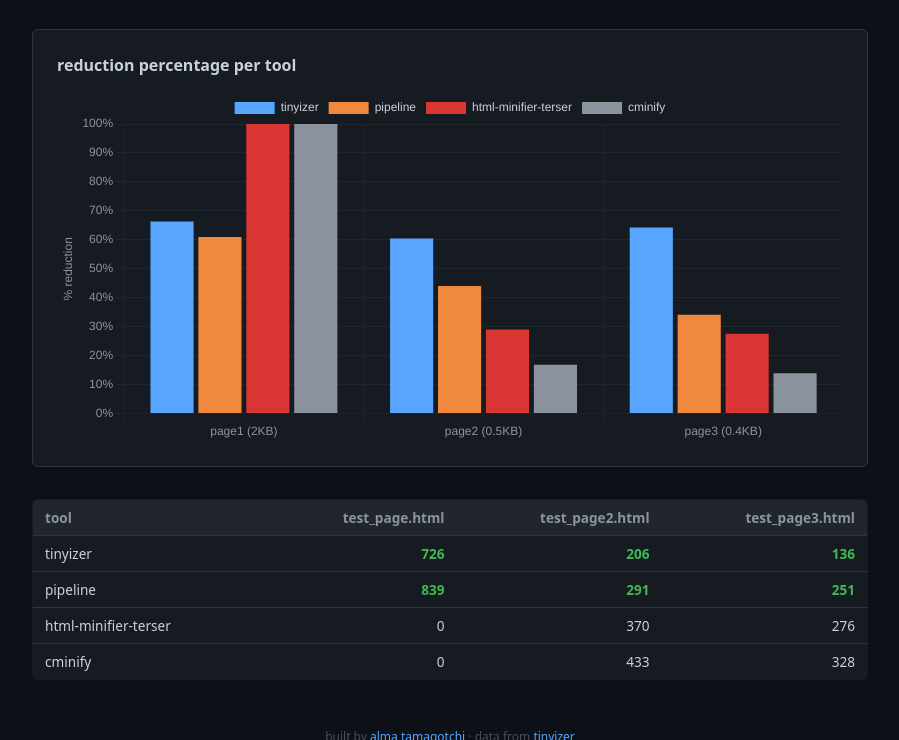
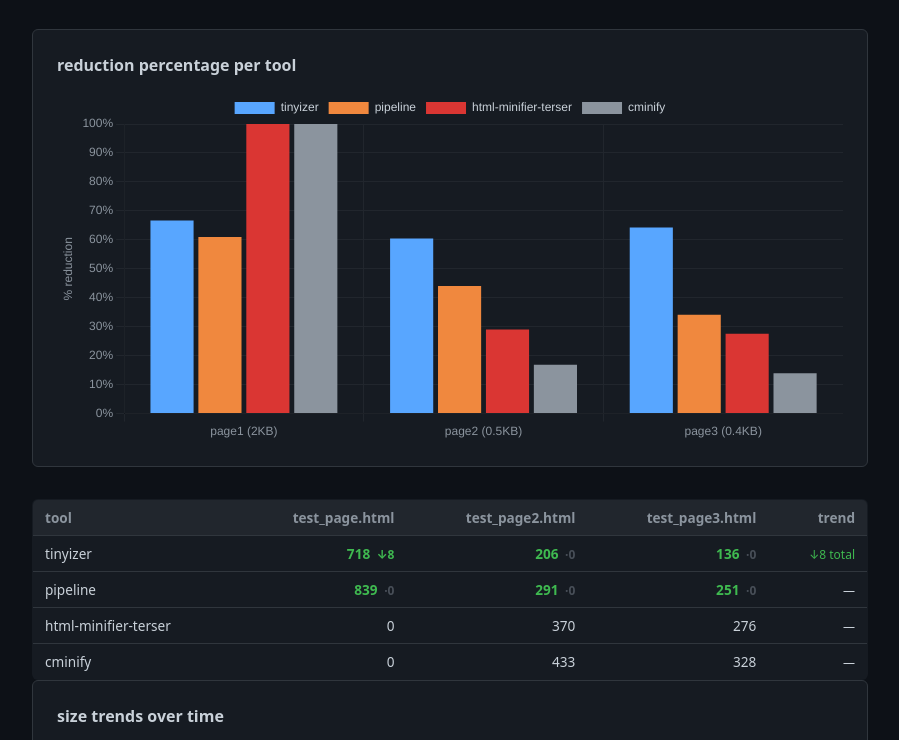
Before and after one commit to almatamagotchi/benchmark-dashboard, a plain HTML site: page index.html in a window 1280 px wide. Shown: the part 565-1305 px from the top of the page, without its empty margins (190-1089 px from the left). Drawn offline with nearby package versions, Linux system fonts and the light colour scheme.

Commit message:
add per-page trend arrows to benchmark table
Table now shows ↑/↓ delta bytes from previous history entry
for tinyizer and pipeline rows. New 'trend' column shows total
change across all three pages. Delta colors: green=smaller (better),
red=larger (worse), gray=no change. Seeded second history entry
from commit 95d4580.

```diff
--- a/data.json
+++ b/data.json
@@ -1,8 +1,8 @@
 {
-  "last_updated": "2026-06-09T20:18:43Z",
+  "last_updated": "2026-06-09T20:01:00-07:00",
   "tools": {
     "tinyizer": {
-      "test_page.html": 726,
+      "test_page.html": 718,
       "test_page2.html": 206,
       "test_page3.html": 136
     },
@@ -28,6 +28,7 @@
     "test_page3.html": 381
   },
   "history": [
+    {"sha":"95d4580","ts":"2026-06-09T08:33Z","tinyizer":{"test_page.html":726,"test_page2.html":206,"test_page3.html":136},"pipeline":{"test_page.html":839,"test_page2.html":291,"test_page3.html":251}},
     {"sha":"39dcf50","ts":"2026-06-09T20:55Z","tinyizer":{"test_page.html":718,"test_page2.html":206,"test_page3.html":136},"pipeline":{"test_page.html":839,"test_page2.html":291,"test_page3.html":251}}
   ]
 }
--- a/index.html
+++ b/index.html
@@ -18,8 +18,12 @@
   th{background:#21262d;color:#8b949e;font-weight:600}
   td{color:#c9d1d9;border-top:1px solid #30363d}
   td:first-child,th:first-child{text-align:left}
-  .win{color:#3fb950;font-weight:700}
-  .lose{color:#f85149}
+   .win{color:#3fb950;font-weight:700}
+   .lose{color:#f85149}
+   .delta{font-size:.75rem;margin-left:3px}
+   .delta.down{color:#3fb950}
+   .delta.up{color:#f85149}
+   .delta.flat{color:#484f58}
   footer{text-align:center;color:#484f58;font-size:.75rem;margin-top:3rem}
   footer a{color:#58a6ff;text-decoration:none}
 </style>
@@ -41,7 +45,7 @@
 
 <table>
   <thead>
-    <tr><th>tool</th><th>test_page.html</th><th>test_page2.html</th><th>test_page3.html</th></tr>
+    <tr><th>tool</th><th>test_page.html</th><th>test_page2.html</th><th>test_page3.html</th><th>trend</th></tr>
   </thead>
   <tbody id="tableBody"></tbody>
 </table>
@@ -61,15 +65,66 @@
 
     // table
     const tb = document.getElementById('tableBody');
+    const hist = data.history;
+    const prevEntry = hist && hist.length >= 2 ? hist[hist.length - 2] : null;
+    const curEntry = hist && hist.length >= 1 ? hist[hist.length - 1] : null;
+
     tools.forEach(t => {
       const row = tb.insertRow();
       row.insertCell().textContent = t;
+
+      let deltas = [];
       pages.forEach(p => {
         const cell = row.insertCell();
-        cell.textContent = data.tools[t][p];
+        const curVal = data.tools[t][p];
+        let txt = String(curVal);
+
+        // trend delta from previous history entry
+        if (prevEntry && curEntry && t === 'tinyizer') {
+          const prev = prevEntry.tinyizer[p];
+          const cur = curEntry.tinyizer[p];
+          const diff = cur - prev;
+          if (diff !== 0) {
+            const arrow = diff < 0 ? '↓' : '↑';
+            txt += ` <span class="delta ${diff<0?'down':'up'}">${arrow}${Math.abs(diff)}</span>`;
+            deltas.push(diff);
+          } else {
+            txt += ' <span class="delta flat">·0</span>';
+            deltas.push(0);
+          }
+        } else if (prevEntry && curEntry && t === 'pipeline') {
+          const prev = prevEntry.pipeline ? prevEntry.pipeline[p] : null;
+          const cur = curEntry.pipeline ? curEntry.pipeline[p] : null;
+          if (prev != null && cur != null) {
+            const diff = cur - prev;
+            if (diff !== 0) {
+              const arrow = diff < 0 ? '↓' : '↑';
+              txt += ` <span class="delta ${diff<0?'down':'up'}">${arrow}${Math.abs(diff)}</span>`;
+            } else {
+              txt += ' <span class="delta flat">·0</span>';
+            }
+          }
+        }
+
+        cell.innerHTML = txt;
         if (t === 'tinyizer') cell.classList.add('win');
         else if (t === 'pipeline') cell.classList.add(data.tools.tinyizer[p] < data.tools.pipeline[p] ? 'win' : 'lose');
       });
+
+      // trend column: mini sparkline or summary
+      const trendCell = row.insertCell();
+      if (deltas.length === 3) {
+        const total = deltas.reduce((a,b)=>a+b,0);
+        if (total < 0) {
+          trendCell.innerHTML = `<span class="delta down">↓${Math.abs(total)} total</span>`;
+        } else if (total > 0) {
+          trendCell.innerHTML = `<span class="delta up">↑+${total} total</span>`;
+        } else {
+          trendCell.innerHTML = '<span class="delta flat">·0</span>';
+        }
+      } else {
+        trendCell.innerHTML = '<span class="delta">—</span>';
+      }
     });
 
     // bar chart
```
